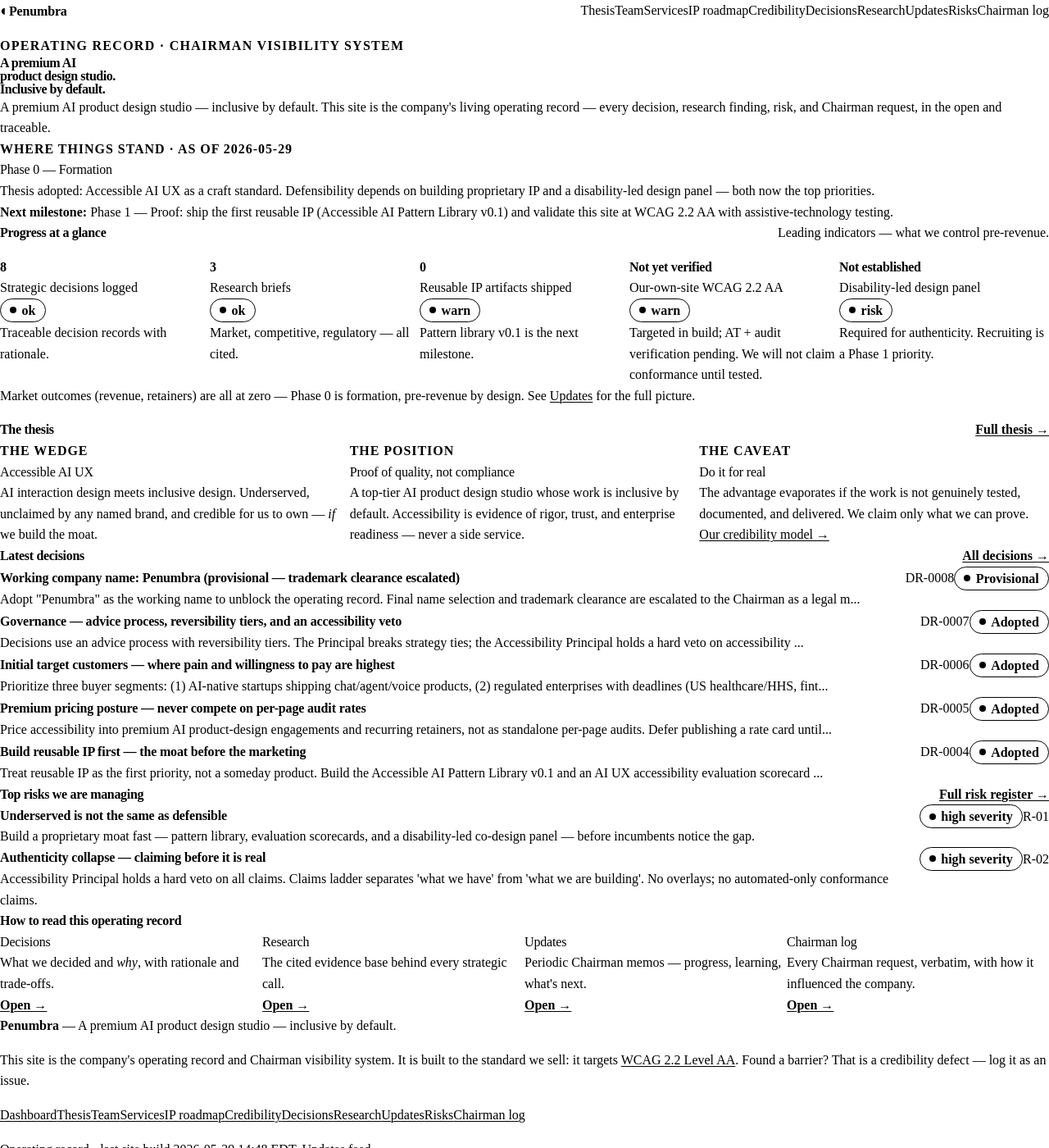
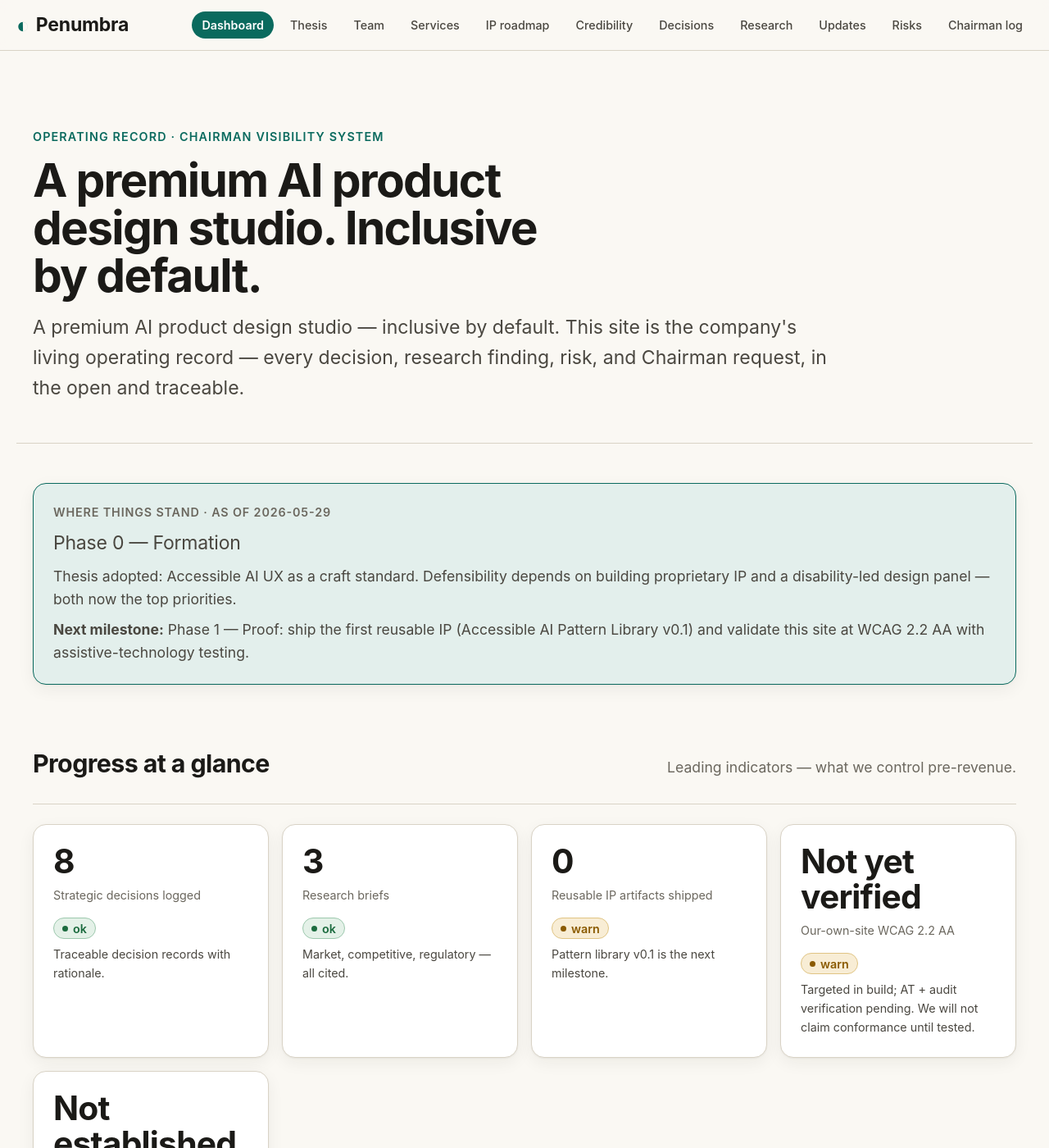
Before and after one commit to mpaiva/autonomous-ux-03, a Jekyll site: the page built from index.html, in a window 1280 px wide and 1400 px high. Shown: the whole window at 82% size. Built offline with Jekyll 4.4.1, drawn with Linux system fonts in a browser that asks for light colours.

Commit message:
Fix: stylesheet was served as HTML (catch-all layout default wrapped it)
assets/css/main.css had front matter, so the catch-all 'layout: page' default
in _config.yml wrapped it in the HTML page layout — the browser received an HTML
document instead of CSS, so base design tokens (spacing, fonts) never applied
(serif fallback, collapsed nav spacing). The CSS contains no Liquid, so removing
the front matter makes Jekyll serve it as a static file verbatim.

Caught via the live rendering (computed font-family was 'Times', --space/-font
custom properties resolved empty); Lighthouse missed it because its scores are
DOM-based and don't require the stylesheet to apply.

Co-Authored-By: Claude Opus 4.8 (1M context) <noreply@anthropic.com>

```diff
--- a/assets/css/main.css
+++ b/assets/css/main.css
@@ -1,7 +1,3 @@
----
-# This front-matter block makes Jekyll process the file. Keep it.
----
-
 /* ════════════════════════════════════════════════════════════════════════
    Inclusive by Default — operating record stylesheet
    Design intent: editorial, confident, high-contrast. Not generic SaaS.
```
